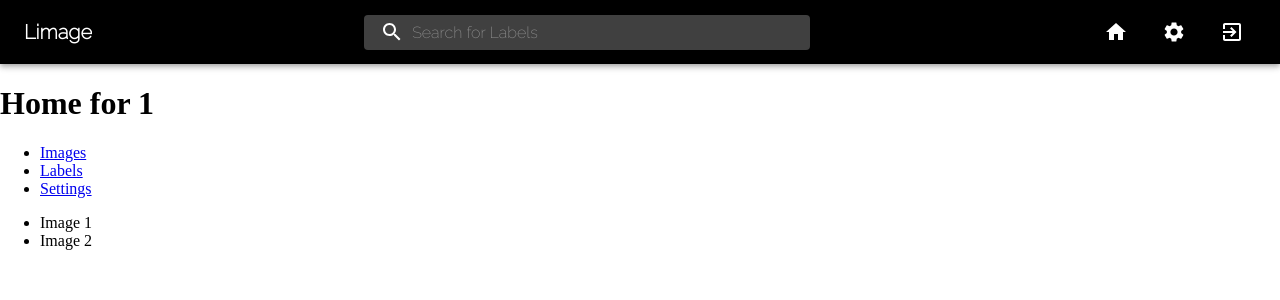
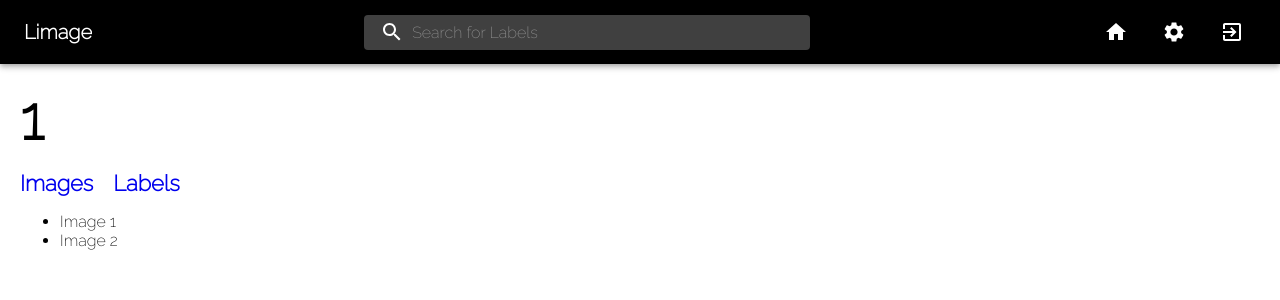
Before and after one commit to rishivijayv/limage-frontend, a React (Create React App) app: page /1 in a window 1280 px wide. Shown: the top 300 px of the page. Built offline with nearby package versions, Linux system fonts and the light colour scheme.

Commit message:
Added basic styling to username and profile nav options

```diff
--- a/src/User/User.js
+++ b/src/User/User.js
@@ -10,24 +10,53 @@ import Settings from './Settings/Settings';
 import UploadedImages from './UploadedImages/UploadedImages';
 import SavedImages from './SavedImages/SavedImages';
 import Navigation from '../Navigation/Navigation';
+import { makeStyles } from '@material-ui/core/styles';
+
+const useStyles = makeStyles((theme) => ({
+    mainContainer: {
+        margin: '20px',
+        fontFamily: theme.typography.fontFamily,
+    },
+    username: {
+        fontSize: '60px',
+        fontWeight: '800',
+        marginTop: '20px'
+    },
+    profileOptions: {
+        listStyleType: 'none',
+        padding: '0',
+        '& a': {
+            textDecoration: 'none',
+            fontWeight: '900',
+            fontSize: '22px'
+        },
+        '& li': {
+            display: 'inline-block',
+            marginRight: '20px'
+        }
+    }
+}));
 
 function User(){
+    const classes = useStyles();
+
     const { username } = useParams();
     const match = useRouteMatch();
     return (
         <div>
             <Navigation />
-            <h1>Home for {username}</h1>
-            <ul>
+                <div className={classes.mainContainer}>
+                    <div className={classes.username}>{username}</div>
+                    <ul className={classes.profileOptions}>
                         <li>
                             <Link to={match.url}>Images</Link>
                         </li>
                         <li>
                             <Link to={`${match.url}/labels`}> Labels </Link>
                         </li>
-                <li>
+                        {/* <li>
                             <Link to={`${match.url}/settings`}> Settings </Link>
-                </li>
+                        </li> */}
                     </ul>
 
                     <Switch>
@@ -45,6 +74,7 @@ function User(){
                         </Route>
                     </Switch>
             </div>
+        </div>
     );
 }
 
```
Lines whose indentation alone changed are shown as unchanged.
